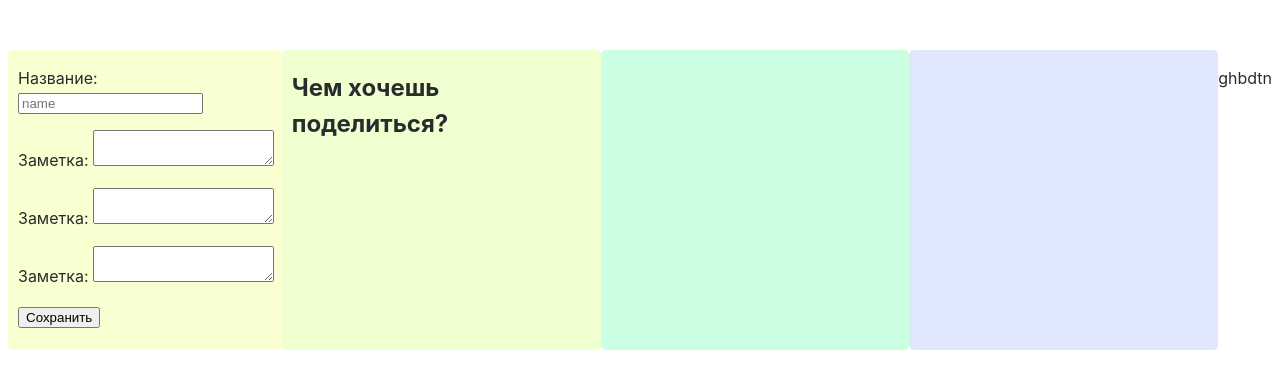
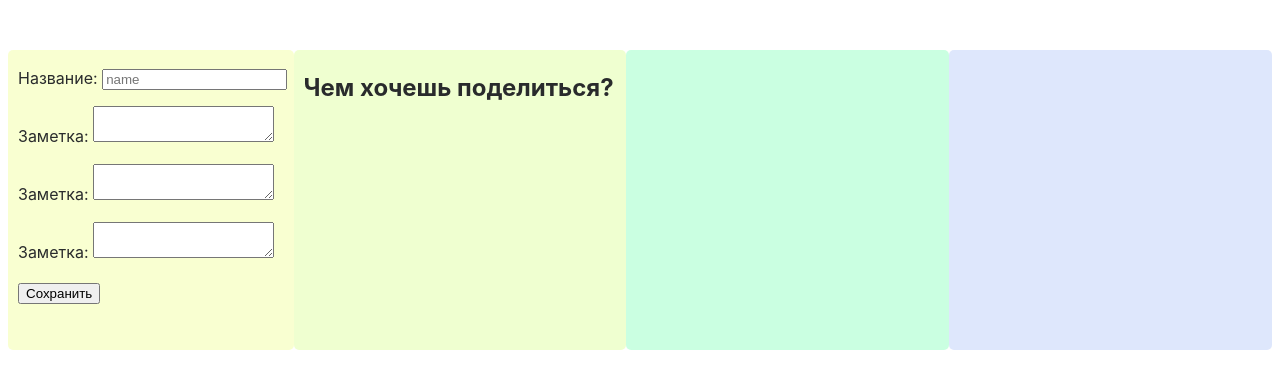
Before and after one commit to dtDaria/Zadanie2-PERENESZTI, a plain HTML site: page index.html in a window 1280 px wide. Drawn offline with Linux system fonts and the light colour scheme.

Commit message:
2 задание переделала

```diff
--- a/index.html
+++ b/index.html
@@ -80,7 +80,7 @@
                 </ul>
             </div>
         </div>
-    </div><p>ghbdtn</p>
+    </div>
 
 </div >
 </body>
```
